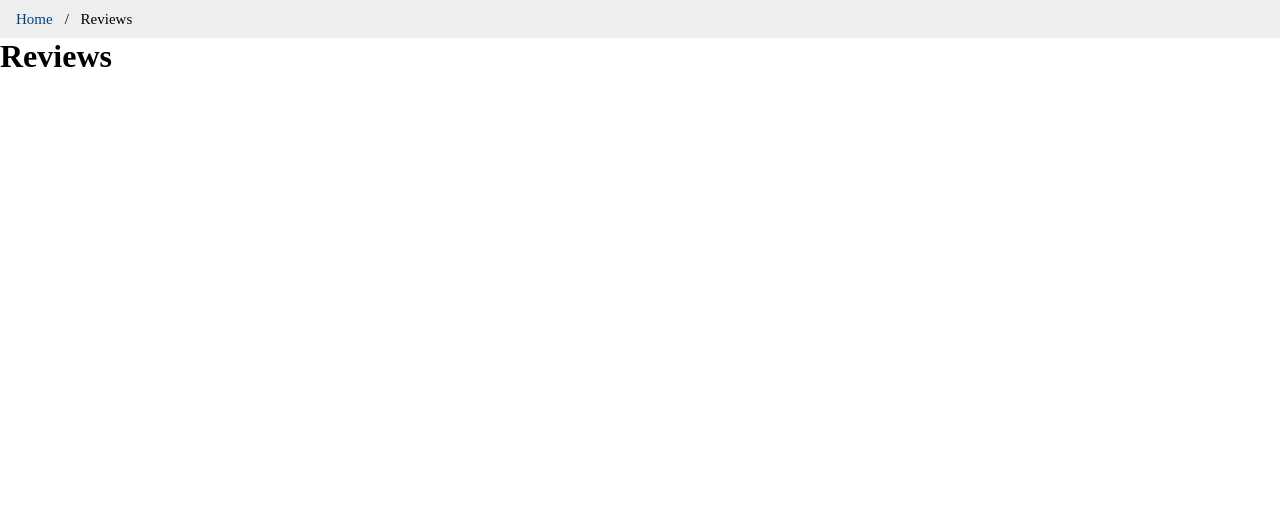
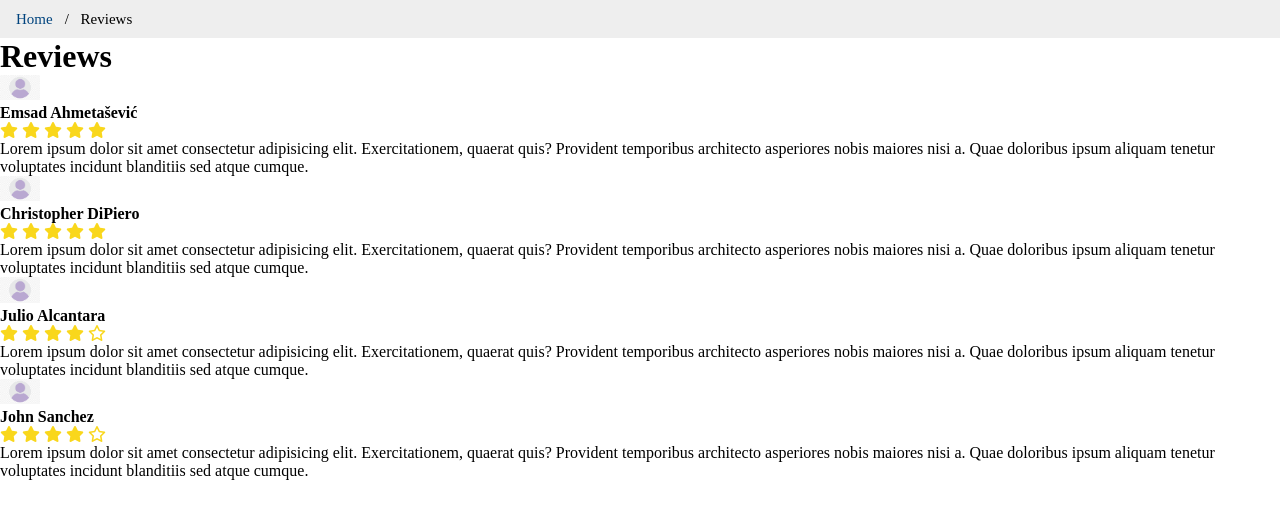
Before and after one commit to AmandaShuman/photographer_website, a plain HTML site: page reviews.html in a window 1280 px wide. Drawn offline with Linux system fonts and the light colour scheme.

Commit message:
adding html for reviews and pricing

```diff
--- a/css/photos.css
+++ b/css/photos.css
@@ -1,9 +1,3 @@
-.header {
-    text-align: center;
-    padding-top: 30px;
-    padding-bottom: 15px;
-}
-
 #gallery {
     line-height: 0;
     column-count: 2; /* splits pics into 2 columns */
--- /dev/null
+++ b/css/reviews.css
@@ -0,0 +1,3 @@
+.starReviews{
+    color: #f9d71c;
+}
--- /dev/null
+++ b/css/styles.css
@@ -0,0 +1,5 @@
+.header {
+    text-align: center;
+    padding-top: 30px;
+    padding-bottom: 15px;
+}
--- a/reviews.html
+++ b/reviews.html
@@ -4,16 +4,79 @@
     <meta charset="UTF-8" />
     <meta http-equiv="X-UA-Compatible" content="IE=edge" />
     <meta name="viewport" content="width=device-width, initial-scale=1.0" />
+    <link rel="stylesheet" href="css/styles.css" />
     <link rel="stylesheet" href="css/breadcrumbs.css" />
+    <link rel="stylesheet" href="css/reviews.css" />
     <title>Photos4U-Review</title>
   </head>
 
   <body>
     <ul class="breadcrumb">
       <li><a href="index.html">Home</a></li>
-      <li>Reviews</li>
+      <li class="header">Reviews</li>
     </ul>
 
     <h1>Reviews</h1>
+
+    <div class="review-card">
+      <img src="img/review-avatar.png" alt="generic avatar" width="40"/>
+      <h4>Emsad Ahmetašević</h4>
+      <div class="starReviews">
+        <i class="fas fa-star"></i>
+        <i class="fas fa-star"></i>
+        <i class="fas fa-star"></i>
+        <i class="fas fa-star"></i>
+        <i class="fas fa-star"></i>
+      </div>
+      <div class="client-comment">
+        <p>Lorem ipsum dolor sit amet consectetur adipisicing elit. Exercitationem, quaerat quis? Provident temporibus architecto asperiores nobis maiores nisi a. Quae doloribus ipsum aliquam tenetur voluptates incidunt blanditiis sed atque cumque.</p>
+      </div>
+    </div>
+
+    <div class="review-card">
+      <img src="img/review-avatar.png" alt="generic avatar" width="40"/>
+      <h4>Christopher DiPiero</h4>
+      <div class="starReviews">
+        <i class="fas fa-star"></i>
+        <i class="fas fa-star"></i>
+        <i class="fas fa-star"></i>
+        <i class="fas fa-star"></i>
+        <i class="fas fa-star"></i>
+      </div>
+      <div class="client-comment">
+        <p>Lorem ipsum dolor sit amet consectetur adipisicing elit. Exercitationem, quaerat quis? Provident temporibus architecto asperiores nobis maiores nisi a. Quae doloribus ipsum aliquam tenetur voluptates incidunt blanditiis sed atque cumque.</p>
+      </div>
+    </div>
+
+    <div class="review-card">
+      <img src="img/review-avatar.png" alt="generic avatar" width="40"/>
+      <h4>Julio Alcantara</h4>
+      <div class="starReviews">
+        <i class="fas fa-star"></i>
+        <i class="fas fa-star"></i>
+        <i class="fas fa-star"></i>
+        <i class="fas fa-star"></i>
+        <i class="far fa-star"></i> <!-- empty star -->
+      </div>
+      <div class="client-comment">
+        <p>Lorem ipsum dolor sit amet consectetur adipisicing elit. Exercitationem, quaerat quis? Provident temporibus architecto asperiores nobis maiores nisi a. Quae doloribus ipsum aliquam tenetur voluptates incidunt blanditiis sed atque cumque.</p>
+      </div>
+    </div>
+
+    <div class="review-card">
+      <img src="img/review-avatar.png" alt="generic avatar" width="40"/>
+      <h4>John Sanchez</h4>
+      <div class="starReviews">
+        <i class="fas fa-star"></i>
+        <i class="fas fa-star"></i>
+        <i class="fas fa-star"></i>
+        <i class="fas fa-star"></i>
+        <i class="far fa-star"></i>
+      </div>
+      <div class="client-comment">
+        <p>Lorem ipsum dolor sit amet consectetur adipisicing elit. Exercitationem, quaerat quis? Provident temporibus architecto asperiores nobis maiores nisi a. Quae doloribus ipsum aliquam tenetur voluptates incidunt blanditiis sed atque cumque.</p>
+      </div>
+    </div>
   </body>
+  <script src="https://kit.fontawesome.com/cd79c73229.js" crossorigin="anonymous"></script>
 </html>
```
Also changed, not shown: photos.html (+1 -0 lines), pricing.html (+21 -1 lines), img/review-avatar.png (added).
